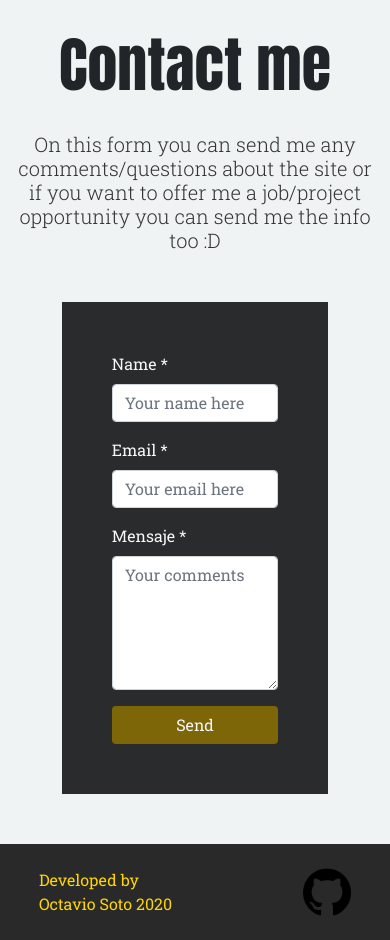
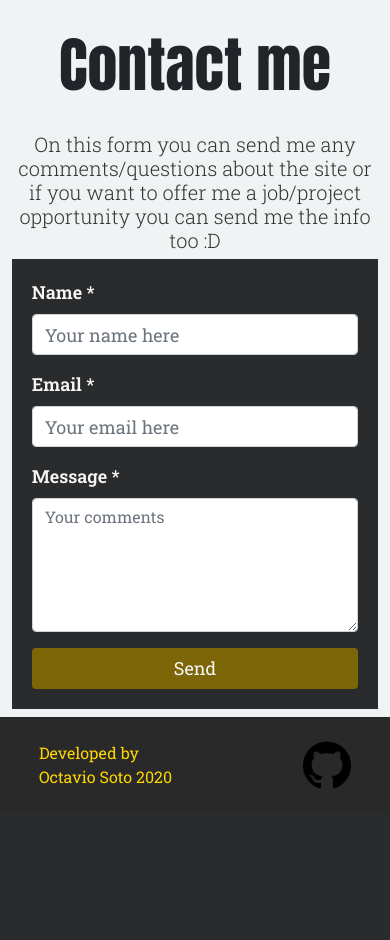
Before and after one commit to TheRealTau/My-Indie-Games-Django-Site, a Django app: page /contact/ in a window 390 px wide. Shown: the part 68-1008 px from the top of the page. After the commit the page ends 857 px from the top, so only its background shows below. Run offline with Django 3.2, Linux system fonts and the light colour scheme; some libraries are stand-ins or nearby versions.

Commit message:
Added media query for contact form template css style

```diff
--- a/IndieGamesSite/contact/templates/contact/contact.html
+++ b/IndieGamesSite/contact/templates/contact/contact.html
@@ -27,7 +27,7 @@
         {{form.email.errors}}
       </div>
       <div class="form-group">
-        <label>Mensaje *</label>
+        <label>Message *</label>
         <div class="input-group">
             {{form.comments}}
         </div>
--- a/IndieGamesSite/static/core/style.css
+++ b/IndieGamesSite/static/core/style.css
@@ -171,6 +171,7 @@
     margin: 5px;
     text-align: center;
 }
+
 .small_preview h3 {
     font-size: xx-large;
     margin-left: 10px;
@@ -281,3 +282,20 @@
     max-height: 64px;
     max-width: 64px;
 }
+
+@media only screen and (max-width: 768px) {
+    .contact_form form {
+        margin: 2vw 0 2vw 0;
+        padding: 20px;
+    }
+
+    .contact_form form label {
+        font-weight: 600;
+        font-size: large;
+    }
+
+    .contact_form form input {
+        font-weight: 400;
+        font-size: large;
+    }
+}
```
